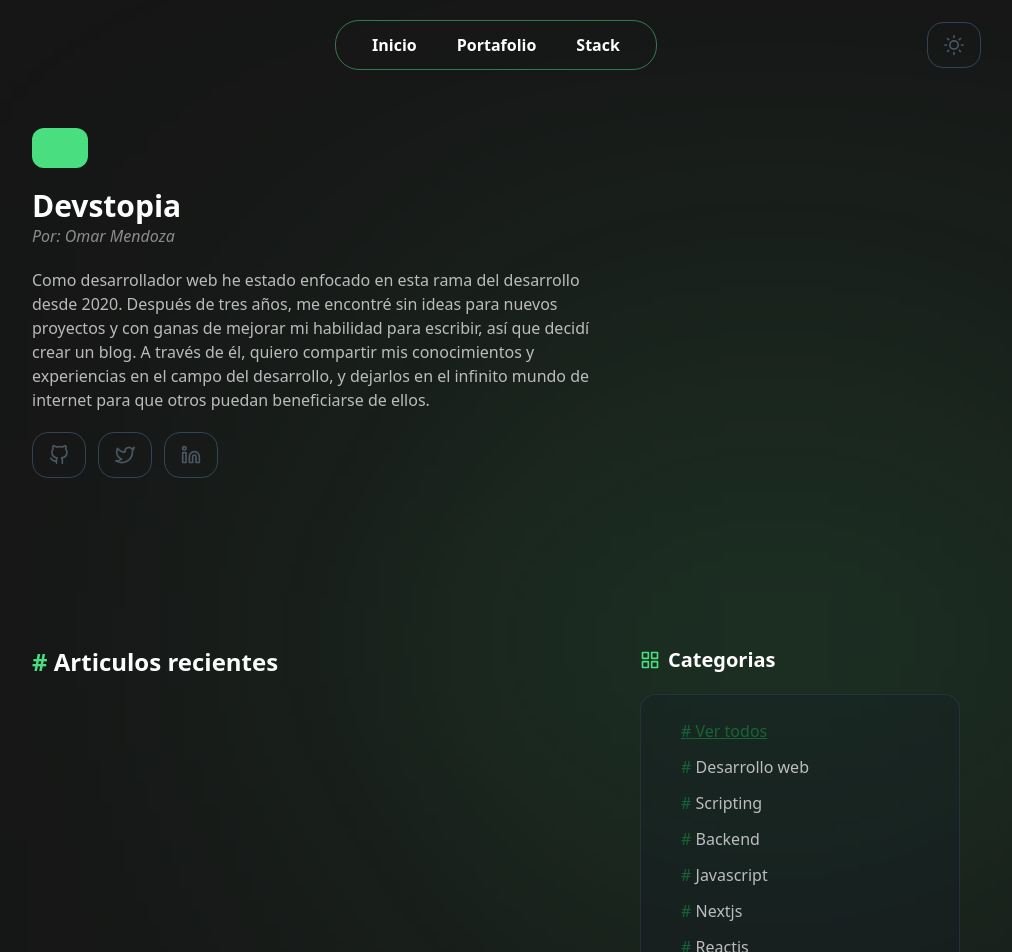
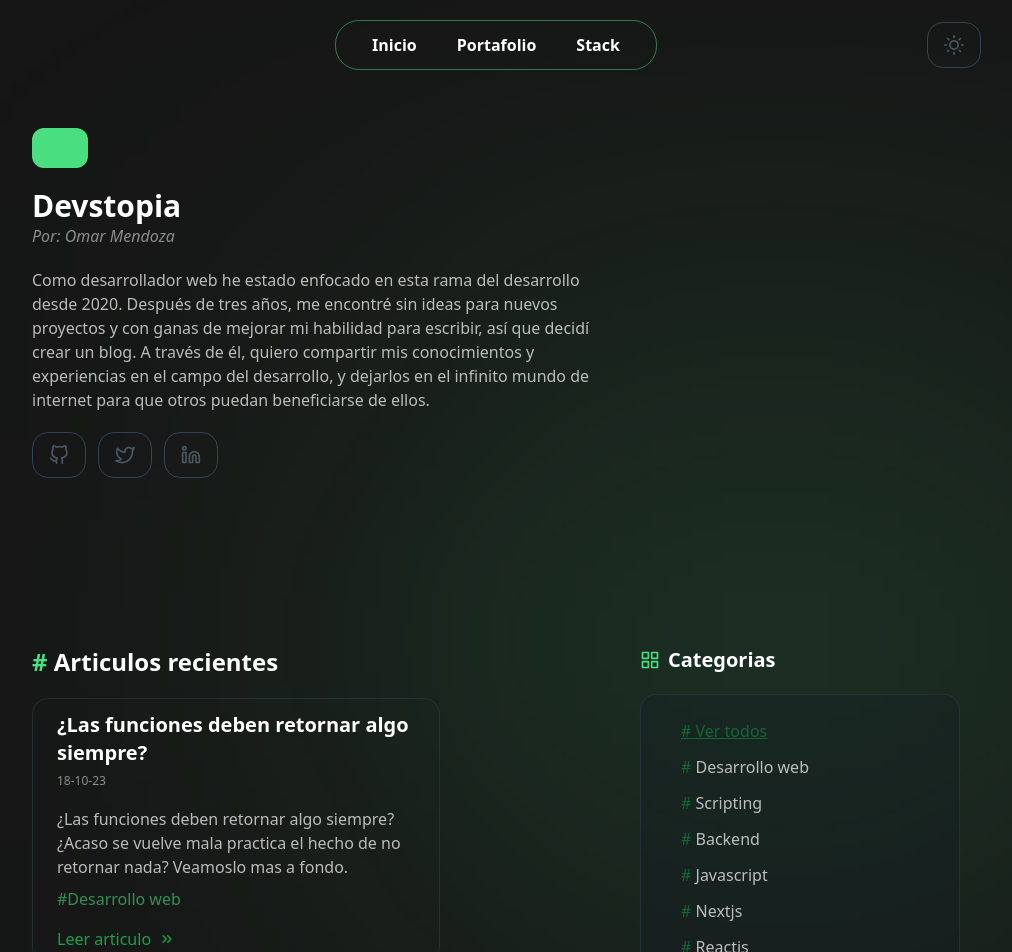
Before and after one commit to mendoza000/devstopia, a Next.js app: page / in a window 1280 px wide. Shown: the top 952 px of the page, without its empty margins (144-1156 px from the left). Built offline with nearby package versions, Linux system fonts and the light colour scheme.

Commit message:
Add hostname state and useEffect hook to ArticlesList component

```diff
--- a/src/components/articles/ArticlesList.tsx
+++ b/src/components/articles/ArticlesList.tsx
@@ -4,6 +4,7 @@ import ArticleItem from "./ArticleItem";
 import CategoriesList from "./CategoriesList";
 import { useConfigStore } from "@/store/config";
 import { useRouter } from "next/router";
+import { useEffect, useState } from "react";
 
 interface Props {
 	posts: Posts[];
@@ -11,8 +12,13 @@ interface Props {
 
 const ArticlesList = ({ posts }: Props) => {
 	const { tagSelected } = useConfigStore((state) => state, shallow);
+	const [hostname, setHostname] = useState("localhost");
 	const postListOrderByDate: Posts[] = [];
 	const router = useRouter();
+
+	useEffect(() => {
+		setHostname(window.location.hostname);
+	}, []);
 
 	const orderPosts = () => {
 		for (let mounth = 12; mounth >= 1; mounth--) {
@@ -40,7 +46,7 @@ const ArticlesList = ({ posts }: Props) => {
 					{tagSelected.name === "Ver todos"
 						? postListOrderByDate.map((post) => {
 								return (
-									(router.isLocaleDomain === false || post.dev === false) && (
+									(hostname === "localhost" || post.dev === false) && (
 										<ArticleItem key={post.slug} post={post} />
 									)
 								);
@@ -48,7 +54,7 @@ const ArticlesList = ({ posts }: Props) => {
 						: postListOrderByDate.map((post) => {
 								if (post.tags.includes(tagSelected.name)) {
 									return (
-										(router.isLocaleDomain === false || post.dev === false) && (
+										(hostname === "localhost" || post.dev === false) && (
 											<ArticleItem key={post.slug} post={post} />
 										)
 									);
```
